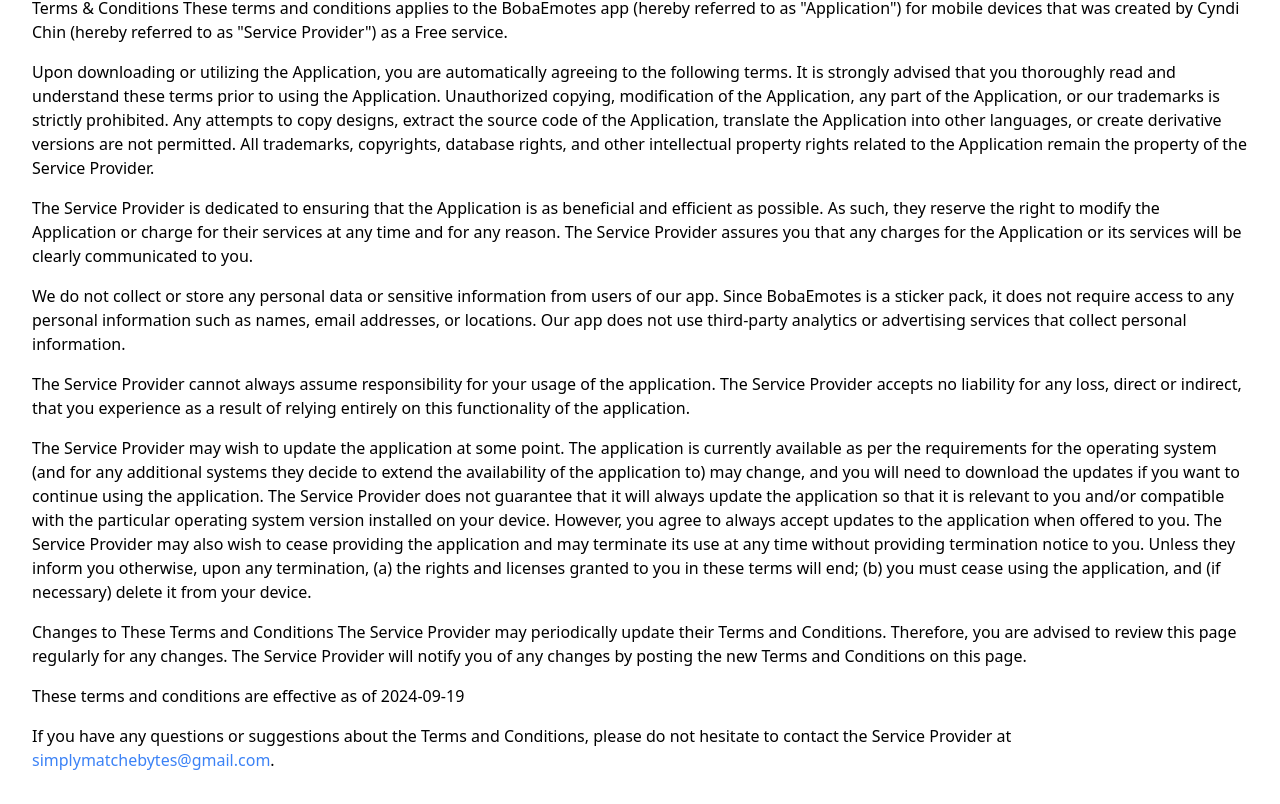
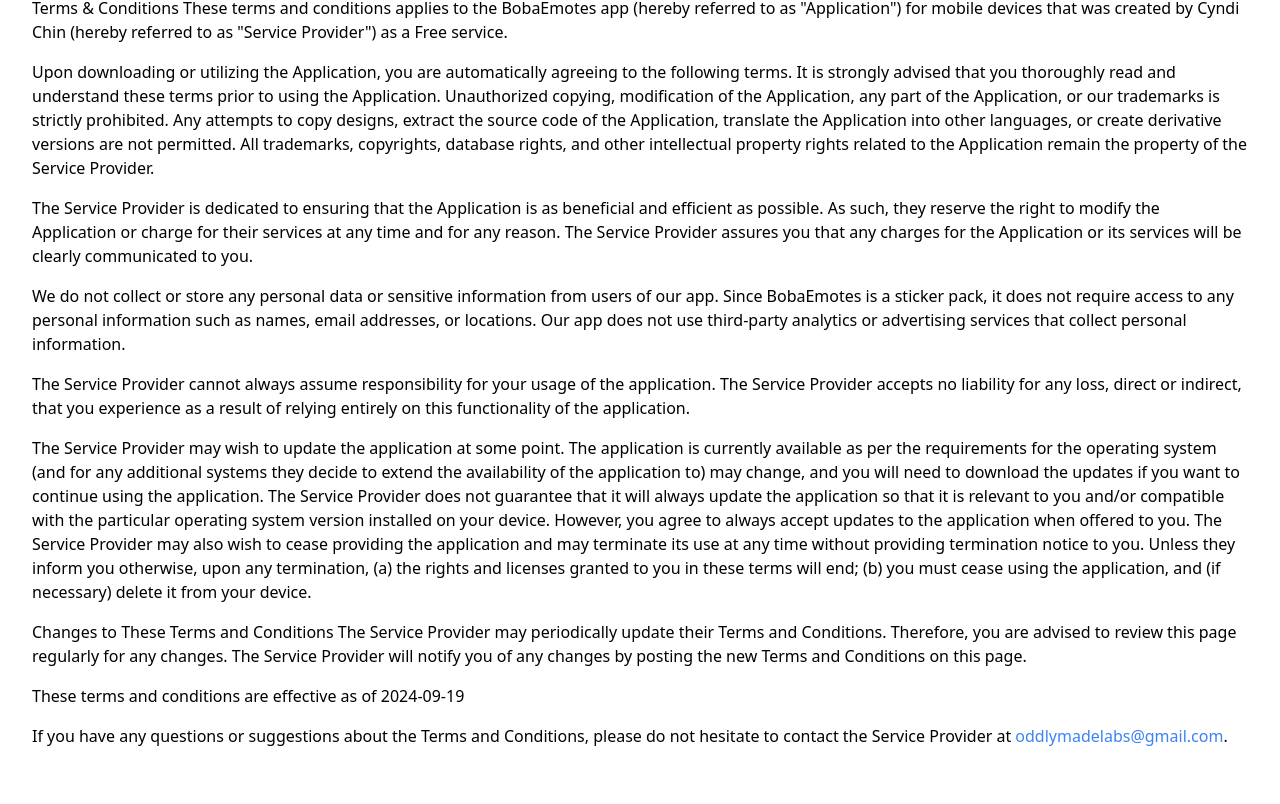
Before and after one commit to DoodleHub/boba-emotes, a React (Vite) app: page /privacy-policy in a window 1280 px wide. Shown: the part 276-1080 px from the top of the page. After the commit the page ends 1056 px from the top, so only its background shows below. Built offline with nearby package versions, Linux system fonts and the light colour scheme.

Commit message:
chore: update email

```diff
--- a/src/components/ContactUs.tsx
+++ b/src/components/ContactUs.tsx
@@ -4,8 +4,8 @@
       <h1 className="text-2xl font-semibold">Contact Us</h1>
       <p>
         Email us at{' '}
-        <a href="mailto:simplymatchabytes@gmail.com" className="text-blue-500">
-          simplymatchabytes@gmail.com
+        <a href="mailto:oddlymadelabs@gmail.com" className="text-blue-500">
+          oddlymadelabs@gmail.com
         </a>
       </p>
     </div>
--- a/src/components/Privacy.tsx
+++ b/src/components/Privacy.tsx
@@ -76,8 +76,8 @@
       <p>
         If you have any questions or suggestions about the Terms and Conditions,
         please do not hesitate to contact the Service Provider at{' '}
-        <a href="mailto:simplymatchabytes@gmail.com" className="text-blue-500">
-          simplymatchebytes@gmail.com
+        <a href="mailto:oddlymadelabs@gmail.com" className="text-blue-500">
+          oddlymadelabs@gmail.com
         </a>
         .
       </p>
```
